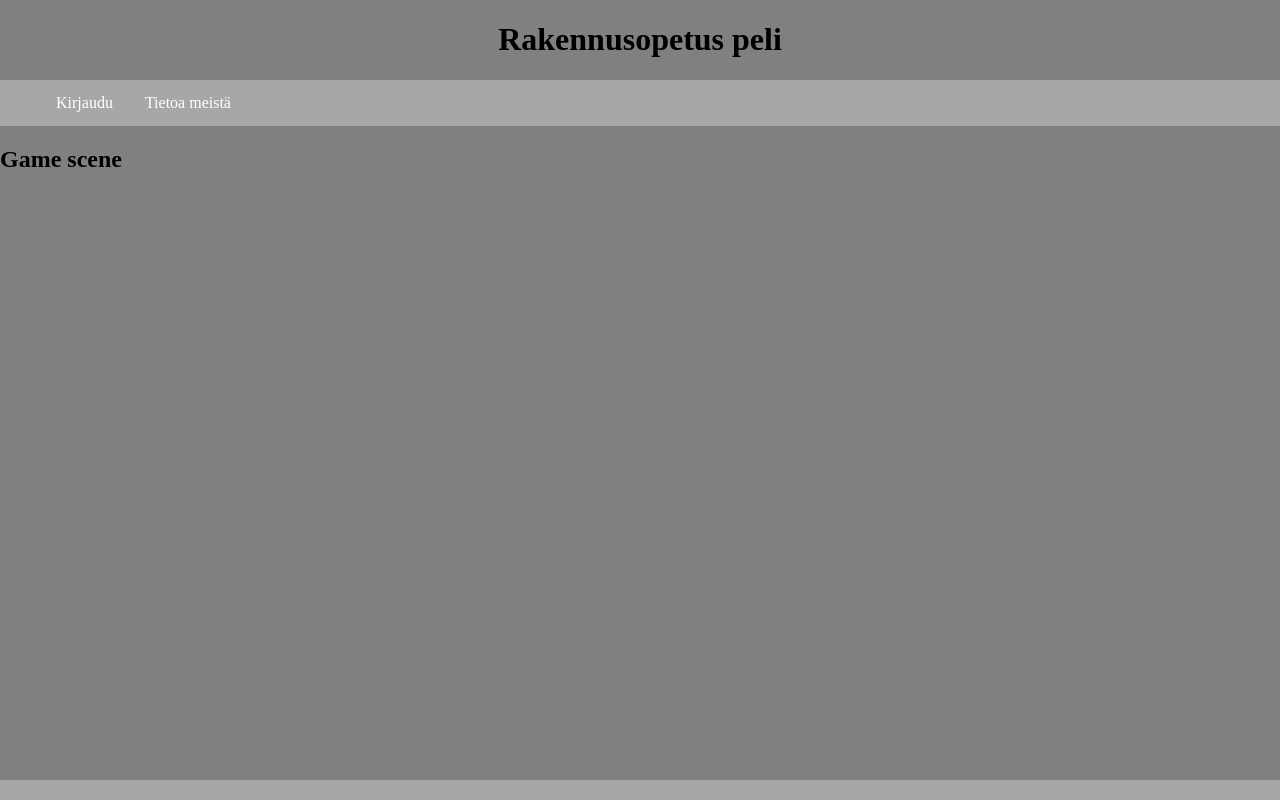
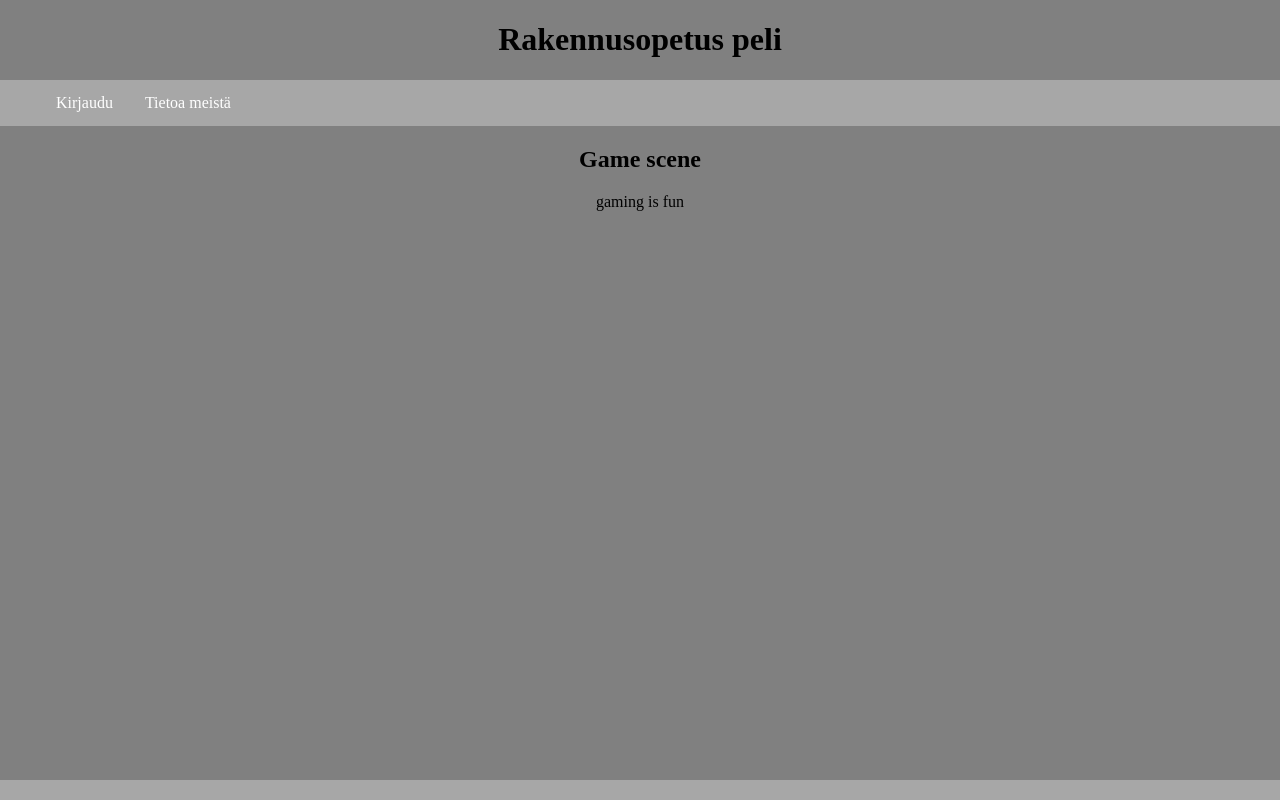
Before and after one commit to suvisyrjalainen/raksapeli_web, a React (Create React App) app in the folder my-app/: page /game in a window 1280 px wide. Built offline with nearby package versions, Linux system fonts and the light colour scheme; no server answers.

Commit message:
edited game scene

```diff
--- a/my-app/src/components/Game.js
+++ b/my-app/src/components/Game.js
@@ -9,8 +9,11 @@ class Game extends Component {
 
     render() {
         return (
-            <div>
+            <div class="game">
                 <h2>Game scene</h2>
+                <div class="column">
+                    <p>gaming is fun</p>
+                </div>
             </div>
         );
     }
--- a/my-app/src/css/style.css
+++ b/my-app/src/css/style.css
@@ -42,6 +42,8 @@ li a:hover {
 .game {
   text-align: center;
 }
+
+
 
 .login-box {
   position: absolute;
```
